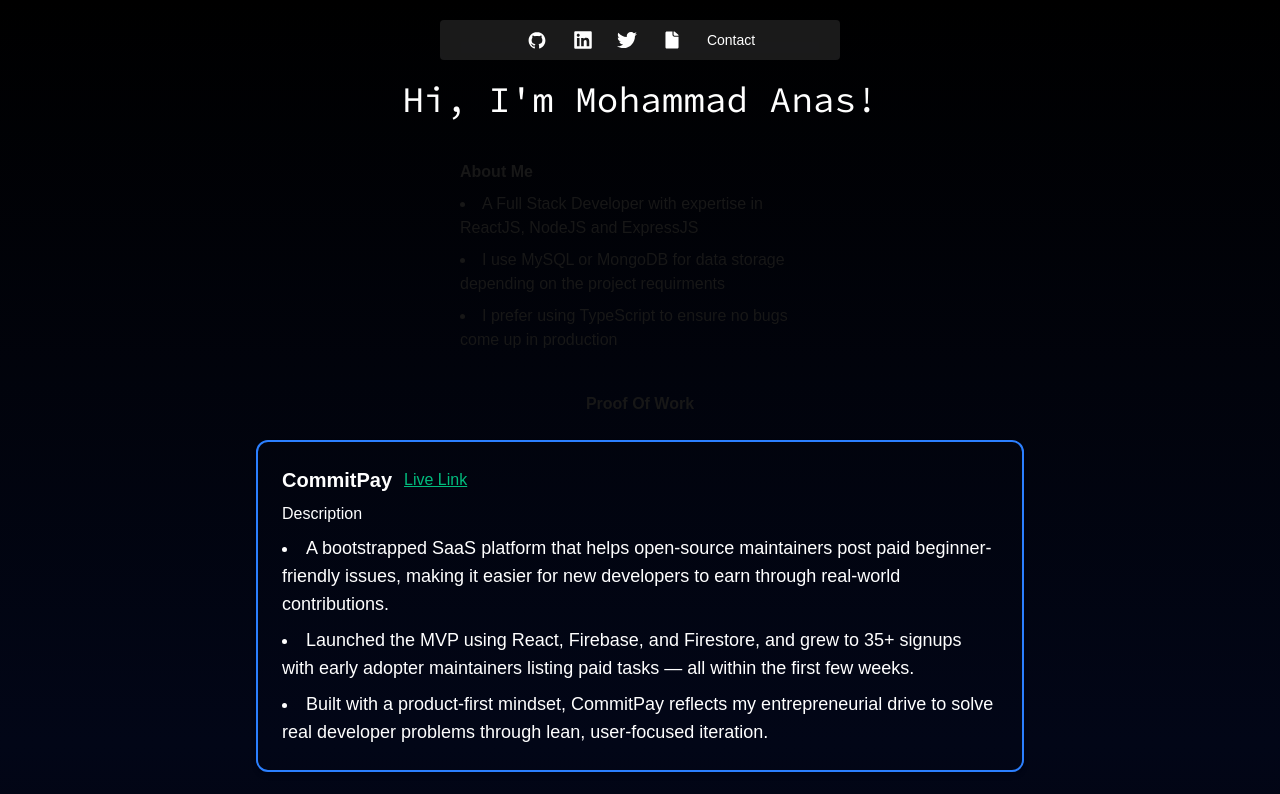
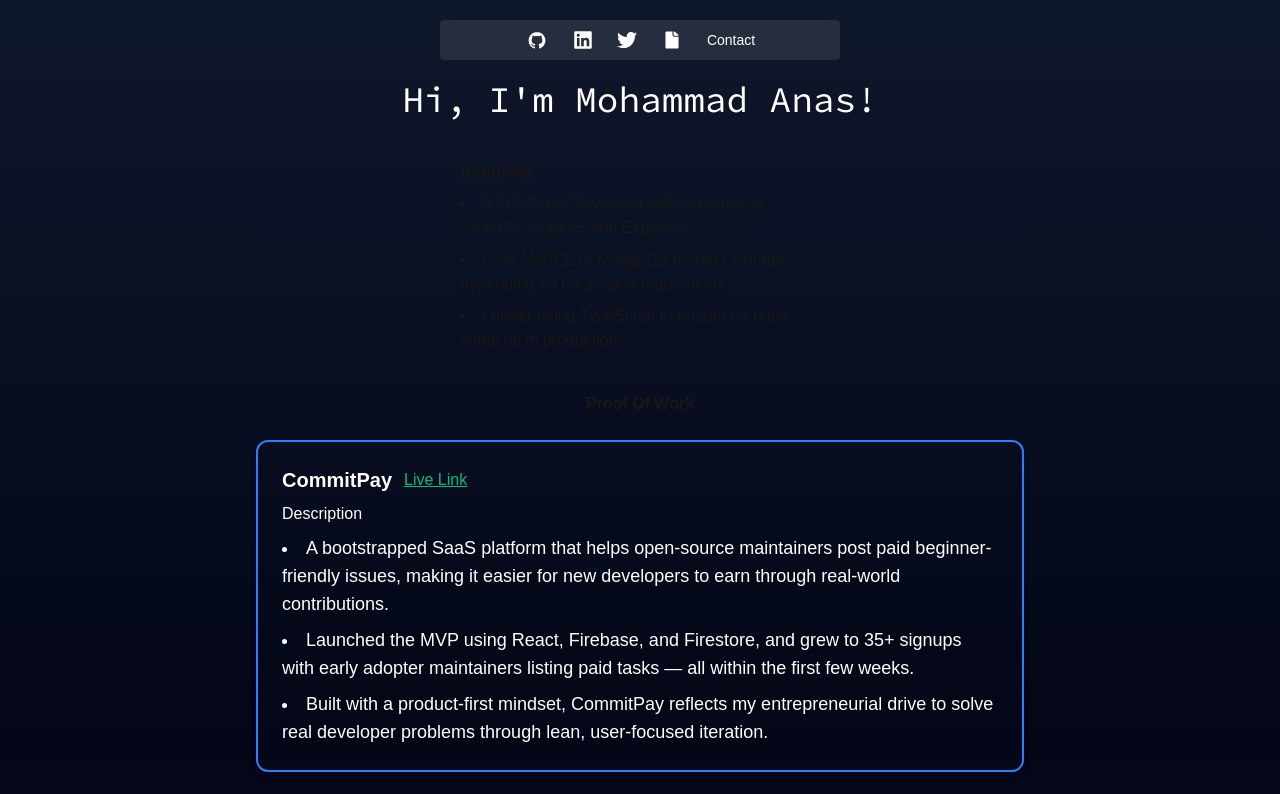
Before and after one commit to mohammadanas51/Portfolio, a Next.js app: page / in a window 1280 px wide. Shown: the top 794 px of the page. Built offline with nearby package versions, Linux system fonts and the light colour scheme.

Commit message:
changed the gradient color

```diff
--- a/src/app/globals.css
+++ b/src/app/globals.css
@@ -24,6 +24,6 @@ body {
   background: var(--background);
   color: var(--foreground);
   font-family: Arial, Helvetica, sans-serif;
-  background-image: linear-gradient(to bottom, black, #020617, black);
+  background-image: linear-gradient(to bottom, #0f172a, #020617, #0f172a);
 
 }
```
